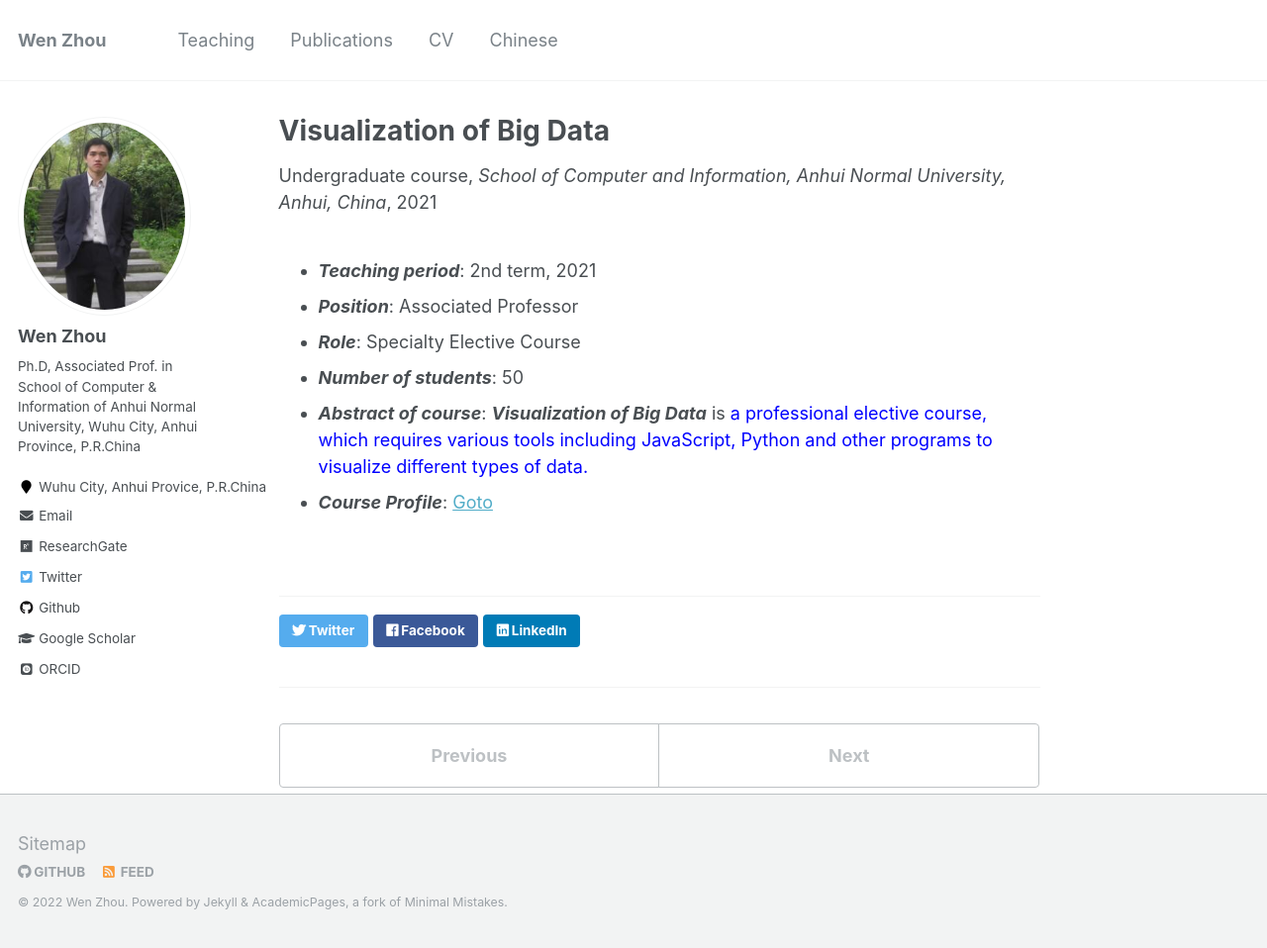
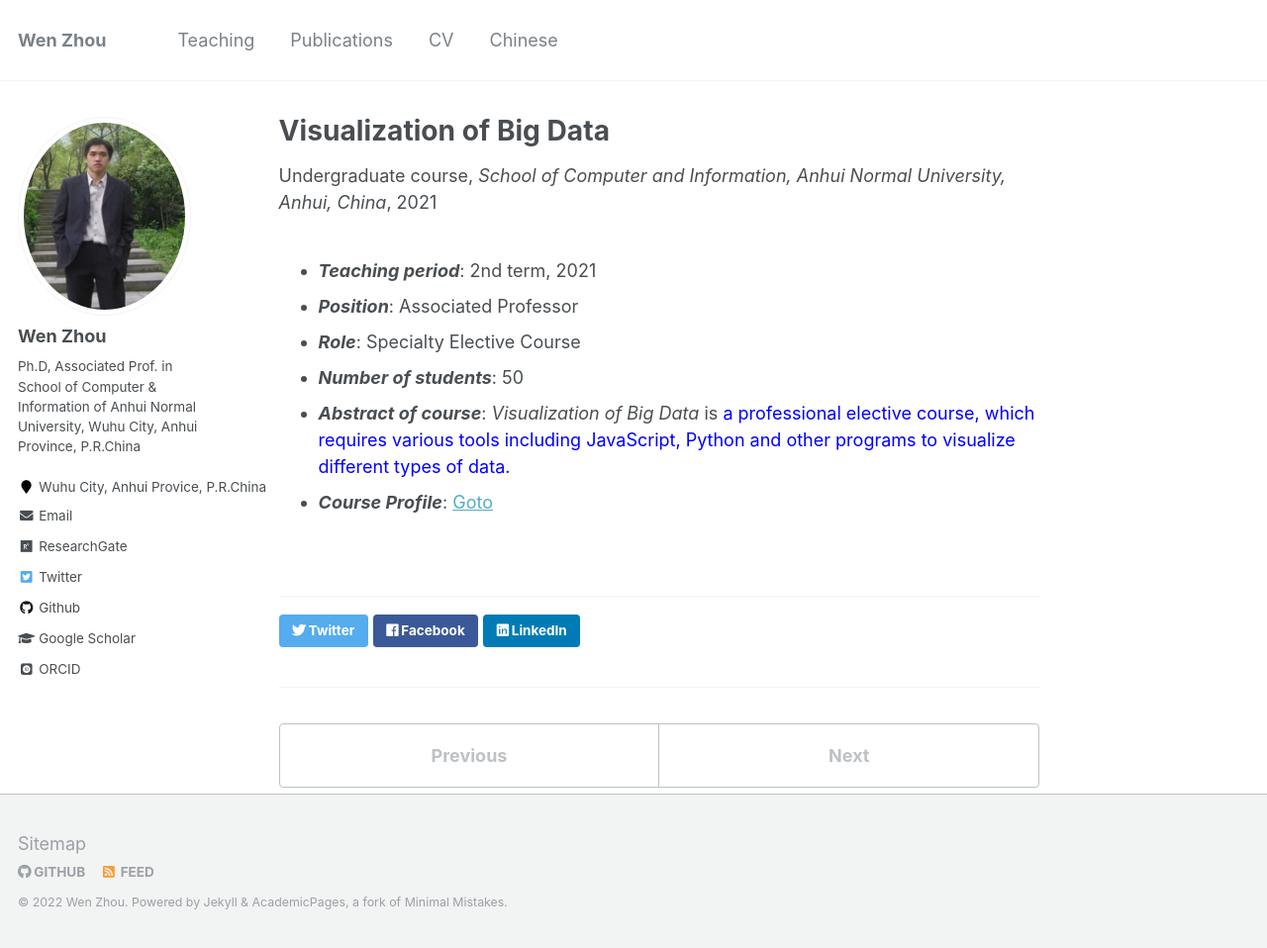
Before and after one commit to zhouwen327/zhouwen327.github.io, a Jekyll site: the page built from _teaching/2021-T2-VBD.md, in a window 1280 px wide and 958 px high. Shown: the whole window at 99% size. Built offline with Jekyll 4.4.1, drawn with Linux system fonts in a browser that asks for light colours; some web fonts are replaced.

Commit message:
Update 2021-T2-VBD.md

```diff
--- a/_teaching/2021-T2-VBD.md
+++ b/_teaching/2021-T2-VBD.md
@@ -11,5 +11,5 @@
 * ___Position___: Associated Professor
 * ___Role___: Specialty Elective Course
 * ___Number of students___: 50
-* ___Abstract of course___: <i><b>Visualization of Big Data</b></i> is <font color='blue'> a professional elective course, which requires various tools including JavaScript, Python and other programs to visualize different types of data.</font>
+* ___Abstract of course___: *Visualization of Big Data* is <font color='blue'> a professional elective course, which requires various tools including JavaScript, Python and other programs to visualize different types of data.</font>
 * ___Course Profile___: [Goto](http://ivr-ahnu.cn/lectures/visualization/)
```
